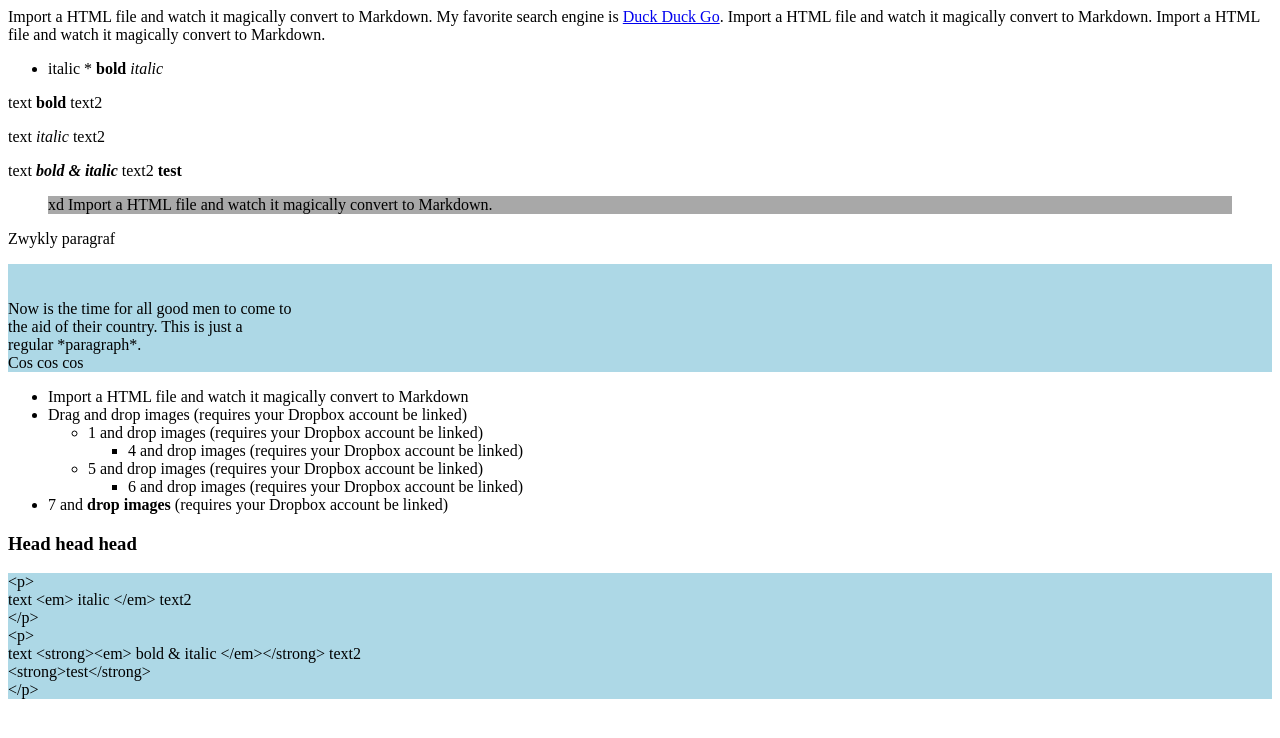
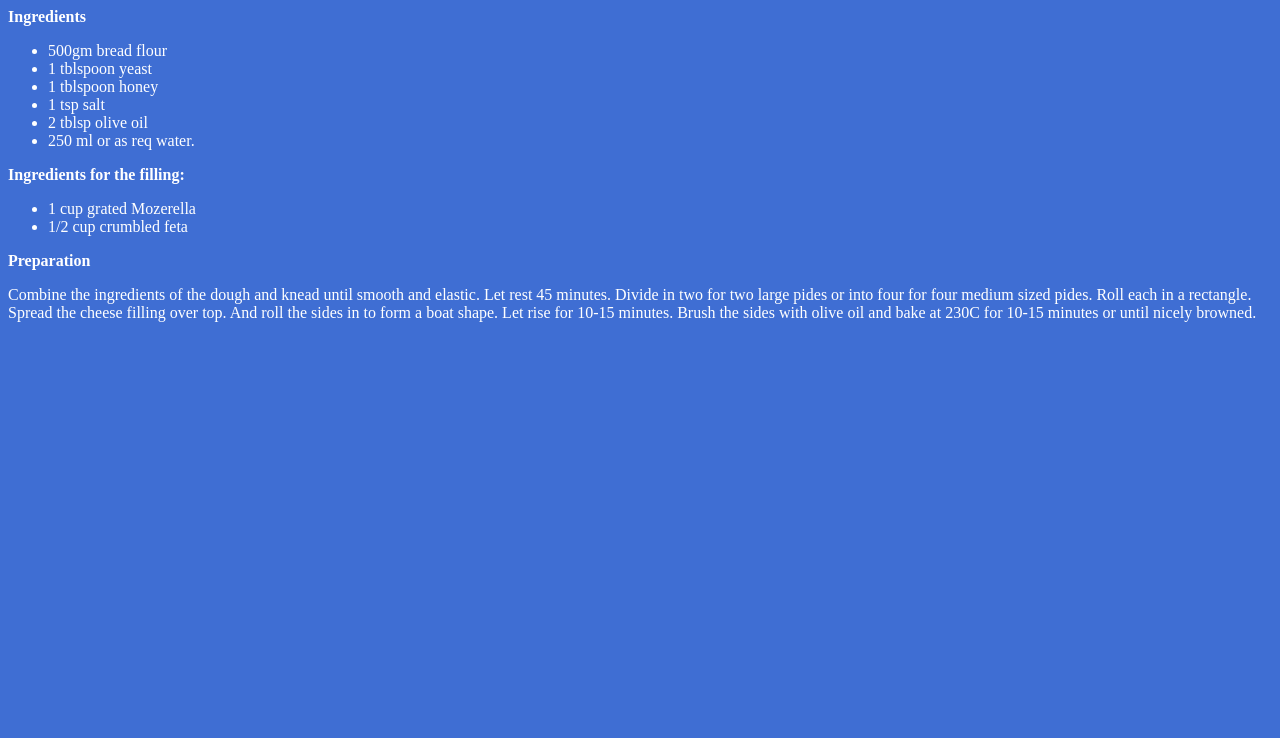
Before and after one commit to aleksandratal/Parser, a plain HTML site: page index.html in a window 1280 px wide. Drawn offline with Linux system fonts and the light colour scheme.

Commit message:
Project final

```diff
--- a/index.html
+++ b/index.html
@@ -4,70 +4,34 @@
 <head>
 <meta name="keywords" content="Bread, Savoury">
 <title>Turkish Cheese Pide</title>
-<link rel="stylesheet" href="style.css">
+<link rel="stylesheet" href="dark.css">
 </head>
-Import a HTML file and watch it magically convert to Markdown. My favorite search engine is <a href='https://duckduckgo.com'>Duck Duck Go</a>. Import a HTML file and watch it magically convert to Markdown. Import a HTML file and watch it magically convert to Markdown.
+<strong>Ingredients</strong>
 <p>
 <ul>
-<li>italic * <strong> bold </strong> <em> italic </em> </li>
+<li>500gm bread flour</li>
+<li>1 tblspoon yeast</li>
+<li>1 tblspoon honey</li>
+<li>1 tsp salt</li>
+<li>2 tblsp olive oil</li>
+<li>250 ml or as req water.</li>
 </ul>
-text <strong> bold </strong> text2
 </p>
 <p>
-text <em> italic </em> text2
-</p>
-<p>
-text  <strong><em> bold & italic </em></strong>  text2
-<strong>test</strong>
-</p>
-<p>
-<blockquote class='QuotesBlock'> xd
-Import a HTML file and watch it magically convert to Markdown.
-</blockquote>
-</p>
-<p>
-Zwykly paragraf
-</p>
-<p>
-<div class='CodeBlock'>
-<br>
-<br>
-Now is the time for all good men to come to<br>
-the aid of their country. This is just a<br>
-regular *paragraph*.<br>
-Cos cos cos<br>
-</div>
+<strong>Ingredients for the filling:</strong>
 </p>
 <p>
 <ul>
-<li>Import a HTML file and watch it magically convert to Markdown</li>
-<li>Drag and drop images (requires your Dropbox account be linked)</li>
-<ul>
-<li>1 and drop images (requires your Dropbox account be linked)</li>
-<ul>
-<li>4 and drop images (requires your Dropbox account be linked)</li>
-</ul>
-<li>5 and drop images (requires your Dropbox account be linked)</li>
-<ul>
-<li>6 and drop images (requires your Dropbox account be linked)</li>
-</ul>
-</ul>
-<li>7 and <strong>drop images</strong> (requires your Dropbox account be linked)</li>
+<li>1 cup grated Mozerella</li>
+<li>1/2 cup crumbled feta </li>
 </ul>
 </p>
 <p>
-<h3>Head head head</h3>
+<strong>Preparation</strong>
 </p>
+
 <p>
-<div class='CodeBlock'>
-&lt;p&gt;<br>
-text &lt;em&gt; italic &lt;/em&gt; text2<br>
-&lt;/p&gt;<br>
-&lt;p&gt;<br>
-text  &lt;strong&gt;&lt;em&gt; bold &amp; italic &lt;/em&gt;&lt;/strong&gt;  text2<br>
-&lt;strong&gt;test&lt;/strong&gt;                    <br>
-&lt;/p&gt;<br>
-</div>
+Combine the ingredients of the dough and knead until smooth and elastic. Let rest 45 minutes. Divide in two for two large pides or into four for four medium sized pides. Roll each in a rectangle. Spread the cheese filling over top. And roll the sides in to form a boat shape. Let rise for 10-15 minutes. Brush the sides with olive oil and bake at 230C for 10-15 minutes or until nicely browned.
 </p>
 </body>
 </html>
```
Also changed, not shown: 1 other file.
